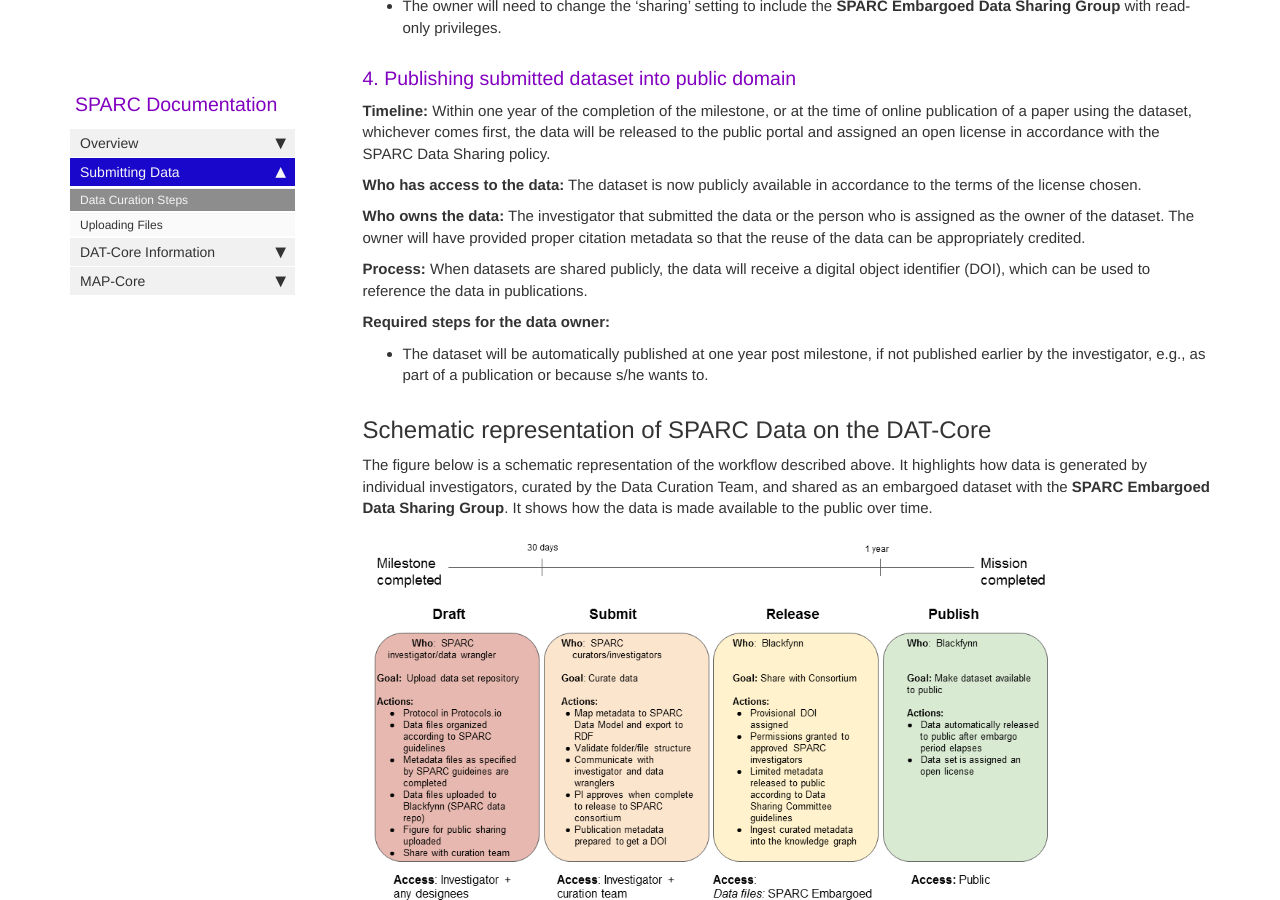
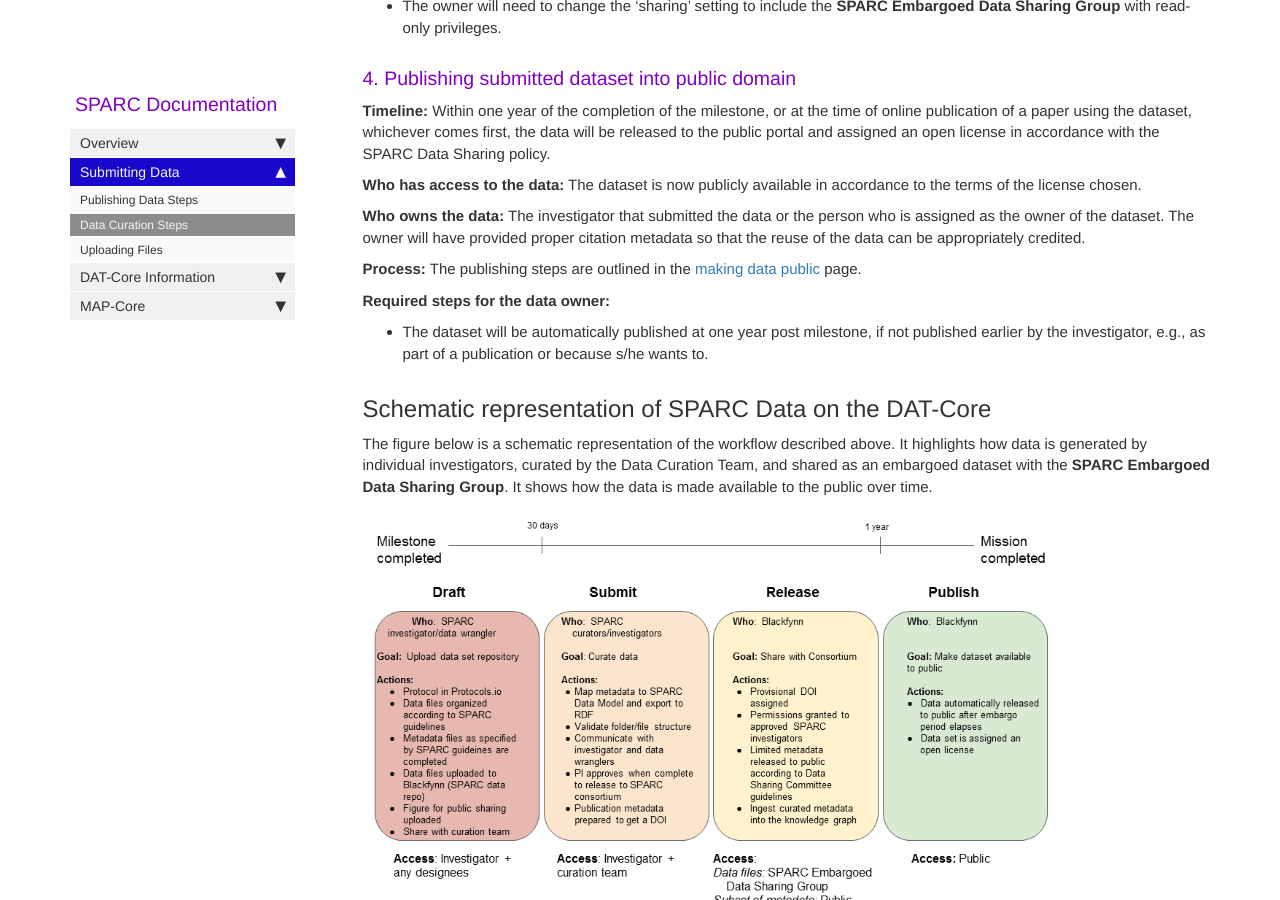
Before and after one commit to tgbugs/docs.sparc.science, a Jekyll site: the page built from pages/data_submission/submit_data.md, in a window 1280 px wide and 900 px high, scrolled down 2449 px. Built offline with Jekyll 4.4.1, drawn with Linux system fonts in a browser that asks for light colours; nearby versions of some CDN libraries; comment, search, counter and statistics services are not loaded.

Commit message:
publish steps

```diff
--- a/_data/sidebars/sparc_sidebar.yml
+++ b/_data/sidebars/sparc_sidebar.yml
@@ -24,6 +24,9 @@ entries:
   - title: Submitting Data
     output: web, pdf
     folderitems:
+    - title: Publishing Data Steps
+      url: /publish_data.html
+      output: web, pdf
     - title: Data Curation Steps
       url: /submit_data.html
       output: web, pdf
--- a/pages/data_submission/submit_data.md
+++ b/pages/data_submission/submit_data.md
@@ -74,7 +74,7 @@ The data and metadata standards established by SPARC, as outlined below, must be
 
 **Who owns the data:** The investigator that submitted the data or the person who is assigned as the owner of the dataset.  The owner will have provided proper citation metadata so that the reuse of the data can be appropriately credited.
 
-**Process:** When datasets are shared publicly, the data will receive a digital object identifier (DOI), which can be used to reference the data in publications.
+**Process:** The publishing steps are outlined in the [making data public](publish_data.html) page.
 
 **Required steps for the data owner:**
 - The dataset will be automatically published at one year post milestone, if not published earlier by the investigator, e.g., as part of a publication or because s/he wants to.
```
Also changed, not shown: pages/data_submission/making_data_public.md (added, +39 -0 lines), images/protocols_ss.png (added), images/publish_to_discover.png (added).
